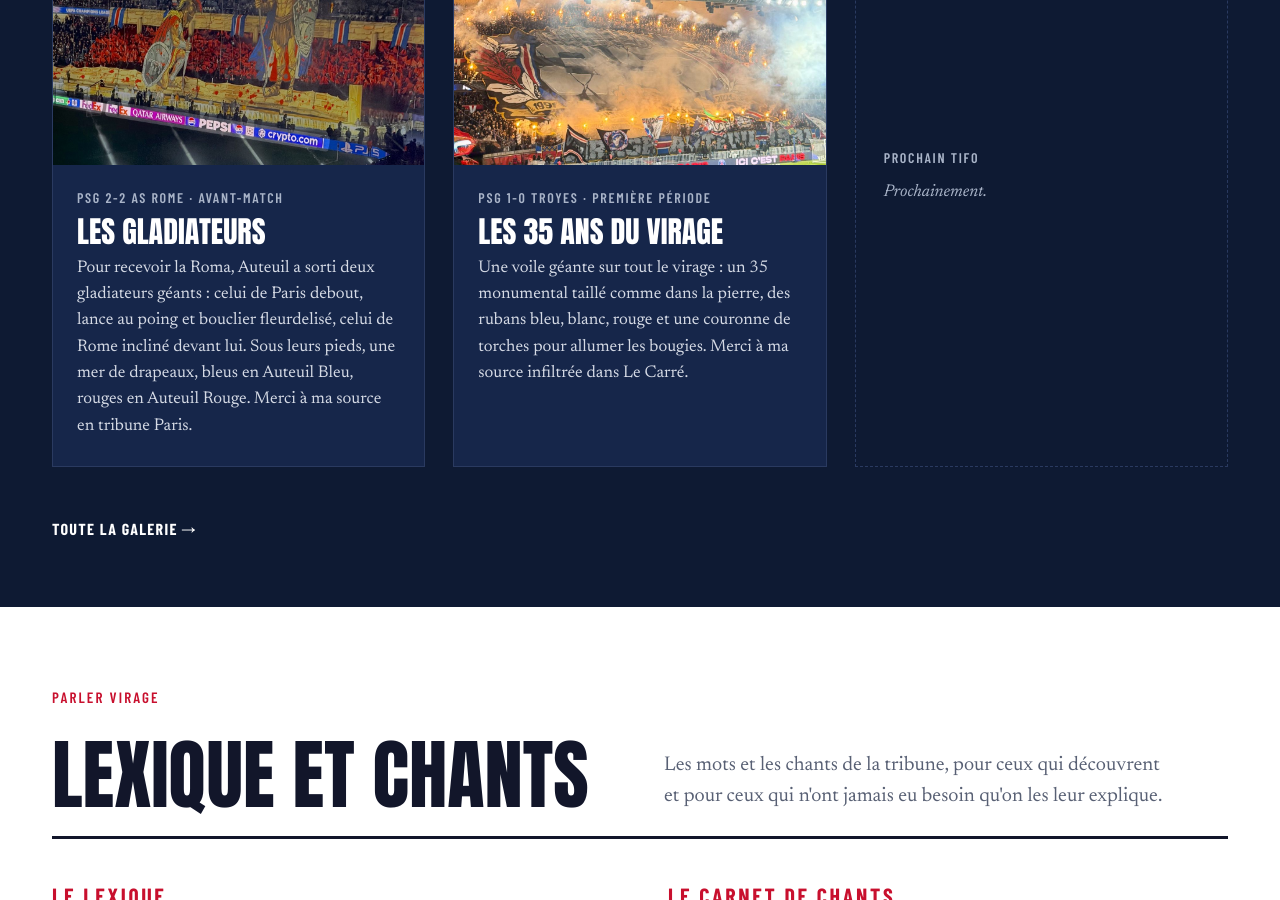
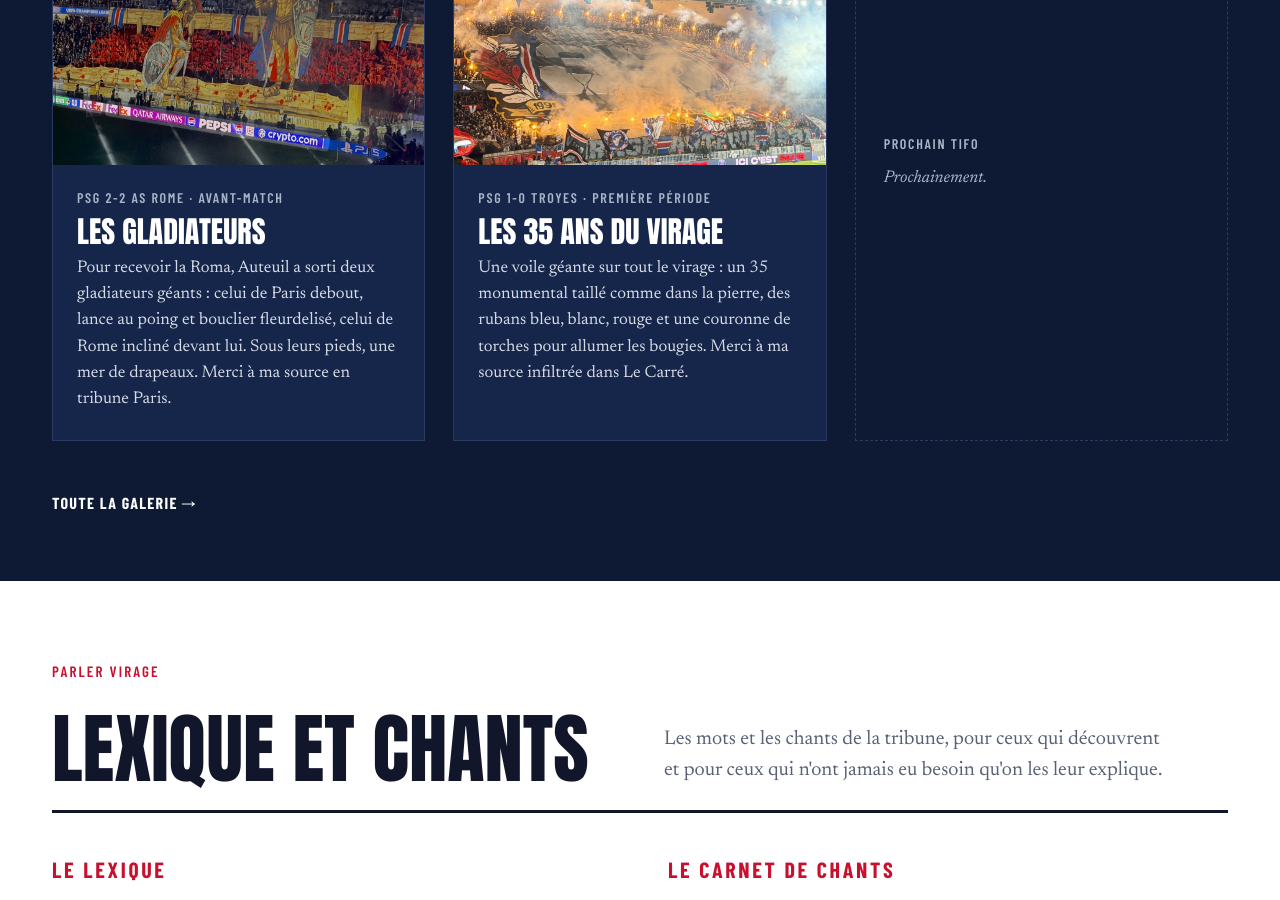
Before and after one commit to vudauteuil/vudauteuil.github.io, a Jekyll site: the page built from index.html, in a window 1280 px wide and 900 px high, scrolled down 2829 px. Built offline with Jekyll 4.4.1, drawn with Linux system fonts in a browser that asks for light colours.

Commit message:
Update _data/tifos.yml (via Pages CMS)

```diff
--- a/_data/tifos.yml
+++ b/_data/tifos.yml
@@ -4,12 +4,16 @@ tifos:
     match: PSG 2-2 AS Rome
     moment: Avant-match
     photo: /assets/images/tifo-gladiateurs-tribune-paris.jpg
-    alt: "Le Virage Auteuil vu depuis la tribune Paris, avant PSG-Rome. Sur une voile géante qui imite le mur d'une arène, deux gladiateurs : à droite, celui de Paris, debout, doré, casque à cimier bleu blanc rouge, lance au poing et bouclier fleurdelisé ; à gauche, celui de Rome, un genou à terre devant lui. Autour, une marée de drapeaux rouges et des drapeaux aux couleurs du PSG accrochés au mur."
+    alt: "Le Virage Auteuil vu depuis la tribune Paris, avant PSG-Rome. Sur une
+      voile géante qui imite le mur d'une arène, deux gladiateurs : à droite,
+      celui de Paris, debout, doré, casque à cimier bleu blanc rouge, lance au
+      poing et bouclier fleurdelisé ; à gauche, celui de Rome, un genou à terre
+      devant lui. Autour, une marée de drapeaux rouges et des drapeaux aux
+      couleurs du PSG accrochés au mur."
     description: >-
-      Pour recevoir la Roma, Auteuil a sorti deux gladiateurs géants : celui
-      de Paris debout, lance au poing et bouclier fleurdelisé, celui de Rome
-      incliné devant lui. Sous leurs pieds, une mer de drapeaux, bleus en
-      Auteuil Bleu, rouges en Auteuil Rouge.
+      Pour recevoir la Roma, Auteuil a sorti deux gladiateurs géants : celui de
+      Paris debout, lance au poing et bouclier fleurdelisé, celui de Rome
+      incliné devant lui. Sous leurs pieds, une mer de drapeaux.
 
       Merci à ma source en tribune Paris.
   - titre: Les 35 ans du virage
@@ -17,7 +21,10 @@ tifos:
     match: PSG 1-0 Troyes
     moment: Première période
     photo: /assets/images/35ansAuteuil.jpg
-    alt: "Le Virage Auteuil couvert par une voile géante pour les 35 ans de la tribune : un grand 35 gris taillé comme dans la pierre, entouré de lauriers et des dates 1991 et 2026, au milieu des torches et de la fumée orange. Au-dessus, la bannière « Fiers de nos couleurs »."
+    alt: "Le Virage Auteuil couvert par une voile géante pour les 35 ans de la
+      tribune : un grand 35 gris taillé comme dans la pierre, entouré de
+      lauriers et des dates 1991 et 2026, au milieu des torches et de la fumée
+      orange. Au-dessus, la bannière « Fiers de nos couleurs »."
     description: >-
       Une voile géante sur tout le virage : un 35 monumental taillé comme dans
       la pierre, des rubans bleu, blanc, rouge et une couronne de torches pour
```
